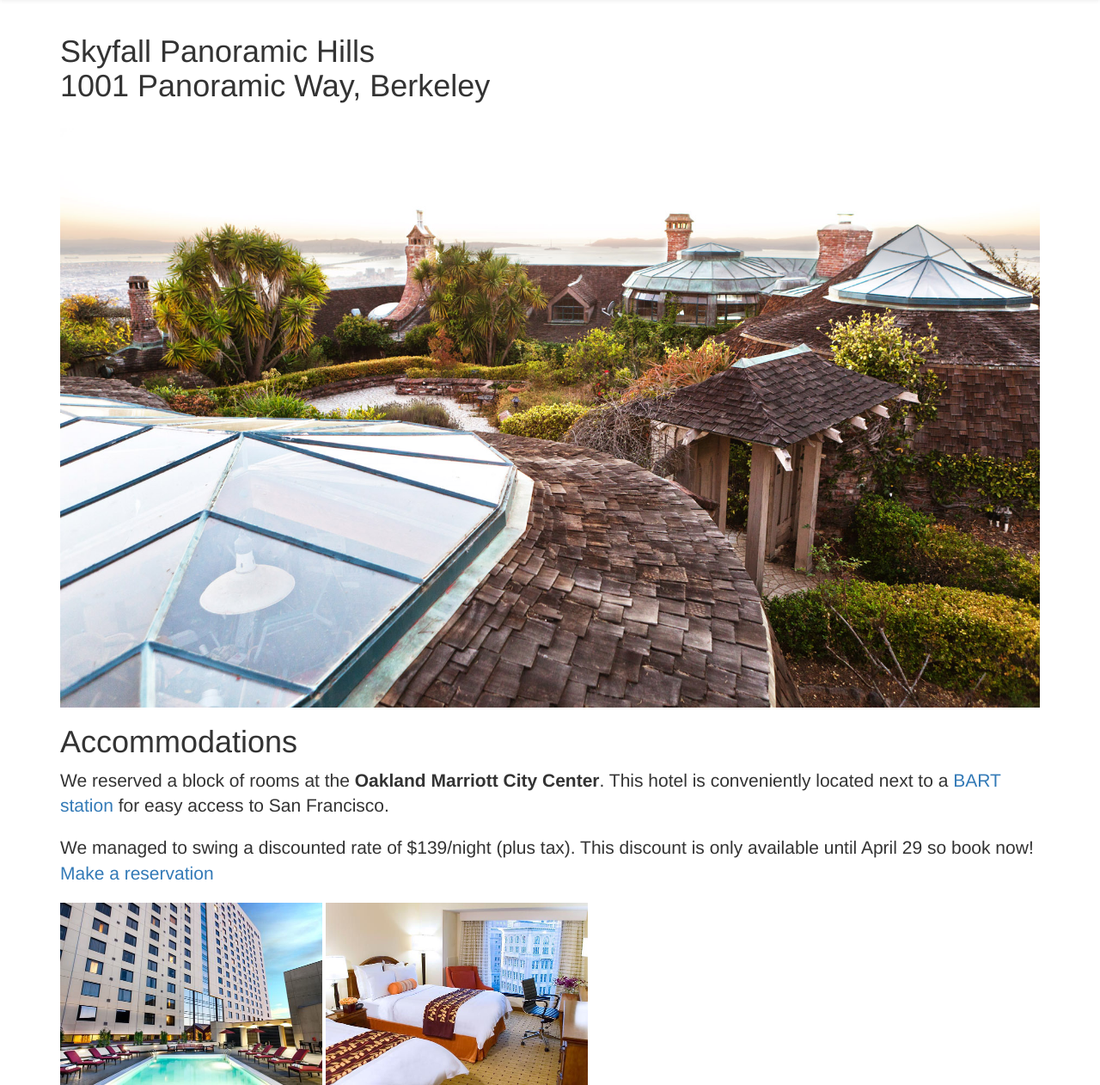
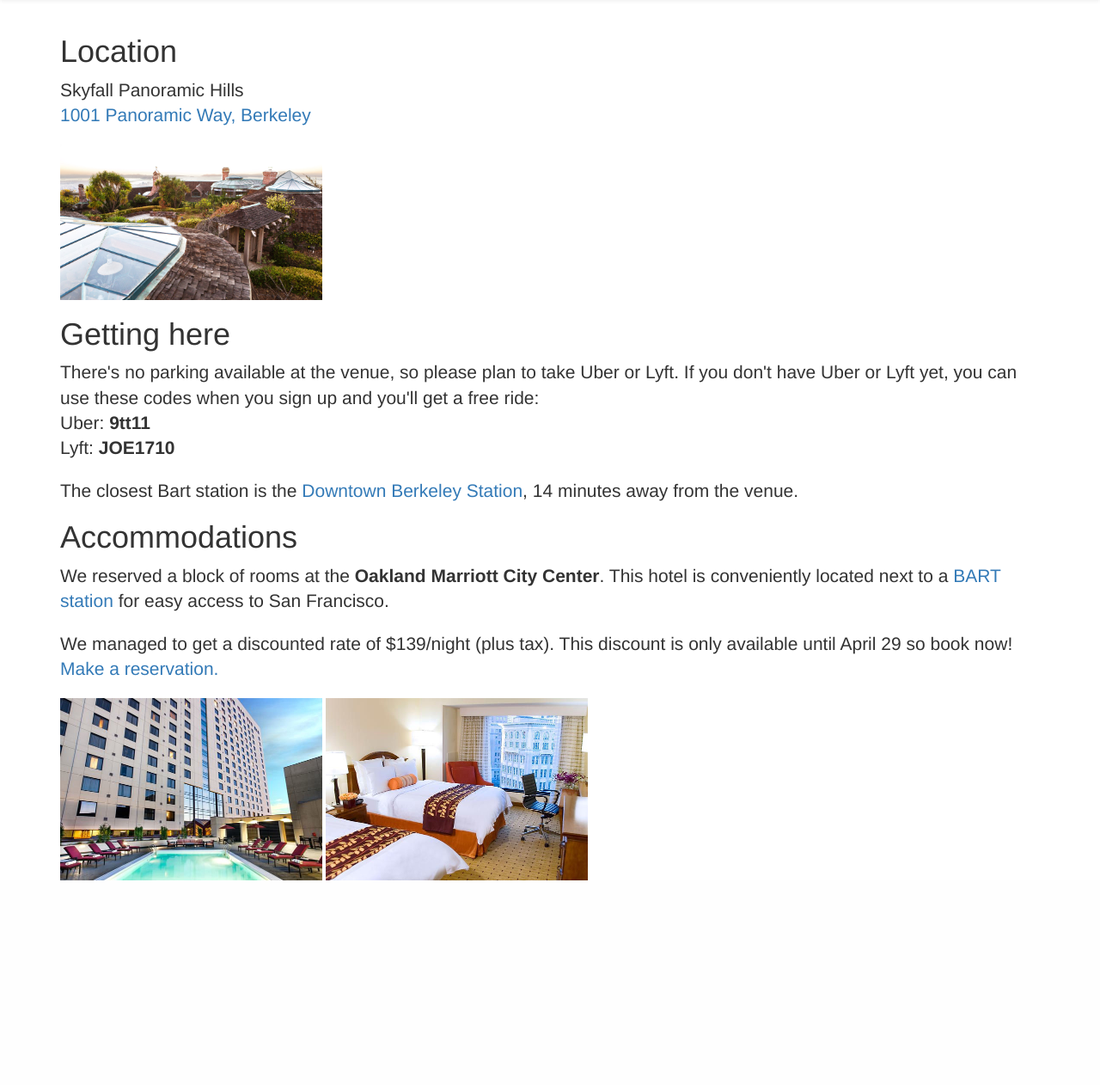
Before and after one commit to jbinney/wedding, a Django app: page /location/ in a window 1280 px wide. Shown: the part 51-1313 px from the top of the page at 86% size. After the commit the page ends 1075 px from the top, so only its background shows below. Run offline with Django 3.2, Linux system fonts and the light colour scheme; some libraries are stand-ins or nearby versions.

Commit message:
[location] Add transportation info

```diff
--- a/wedding/templates/wedding/location.html
+++ b/wedding/templates/wedding/location.html
@@ -3,13 +3,36 @@
 {% load staticfiles %}
 
 {% block content %}
-<h1>
+<h1>Location</h1>
+
+<p class="lead">
   Skyfall Panoramic Hills
   <br>
-  1001 Panoramic Way, Berkeley
-</h1>
-<br>
-<img src="{% static 'wedding/images/skyfall_grounds.jpg' %}" width="100%">
+  <a
+    href="https://goo.gl/maps/7v8vpFUVHT12"
+    target="_blank">1001 Panoramic Way, Berkeley</a>
+</p>
+
+<img src="{% static 'wedding/images/skyfall_grounds.jpg' %}" width="305px">
+
+<h1>Getting here</h1>
+
+<p class="lead">
+  There's no parking available at the venue, so please plan to take Uber or
+  Lyft. If you don't have Uber or Lyft yet, you can use these codes when you
+  sign up and you'll get a free ride:
+  <br>
+  Uber: <strong>9tt11</strong>
+  <br>
+  Lyft: <strong>JOE1710</strong>
+</p>
+<p class="lead">
+  The closest Bart station is the
+  <a
+    href="http://www.bart.gov/stations/dbrk"
+    target="_blank">Downtown Berkeley Station</a>,
+  14 minutes away from the venue.
+</p>
 
 <h1>Accommodations</h1>
 
@@ -21,11 +44,11 @@
   for easy access to San Francisco.
 </p>
 <p class="lead">
-  We managed to swing a discounted rate of $139/night (plus tax).
+  We managed to get a discounted rate of $139/night (plus tax).
   This discount is only available until April 29 so book now!
   <a
     href="https://resweb.passkey.com/go/AnguelovaBinneyWed"
-    target="_blank">Make a reservation</a>
+    target="_blank">Make a reservation.</a>
 </p>
 
 <img src="{% static 'wedding/images/marriott_pool.jpg' %}" width="305px">
```
